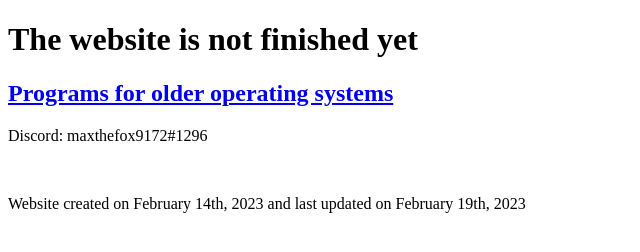
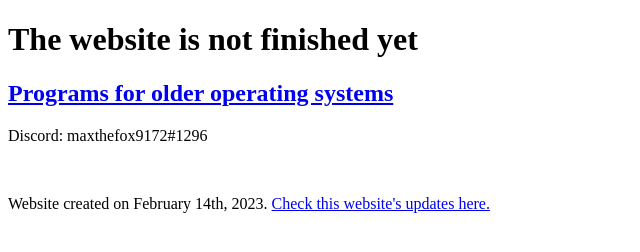
Before and after one commit to maxthefox1632/maxthefox1632.github.io, a plain HTML site: page index.html in a window 1280 px wide. Shown: the whole page, without its empty margins (0-640 px from the left). Drawn offline with Linux system fonts and the light colour scheme.

Commit message:
Update index.html

```diff
--- a/index.html
+++ b/index.html
@@ -9,6 +9,6 @@
   <h2><a href="programs">Programs for older operating systems</a></h2>
   <p>Discord: maxthefox9172#1296</p>
   <br>
-  <p>Website created on February 14th, 2023 and last updated on February 19th, 2023</p>
+  <p>Website created on February 14th, 2023. <a href="updates">Check this website's updates here.</a></p>
  </body>
 </html>
```
